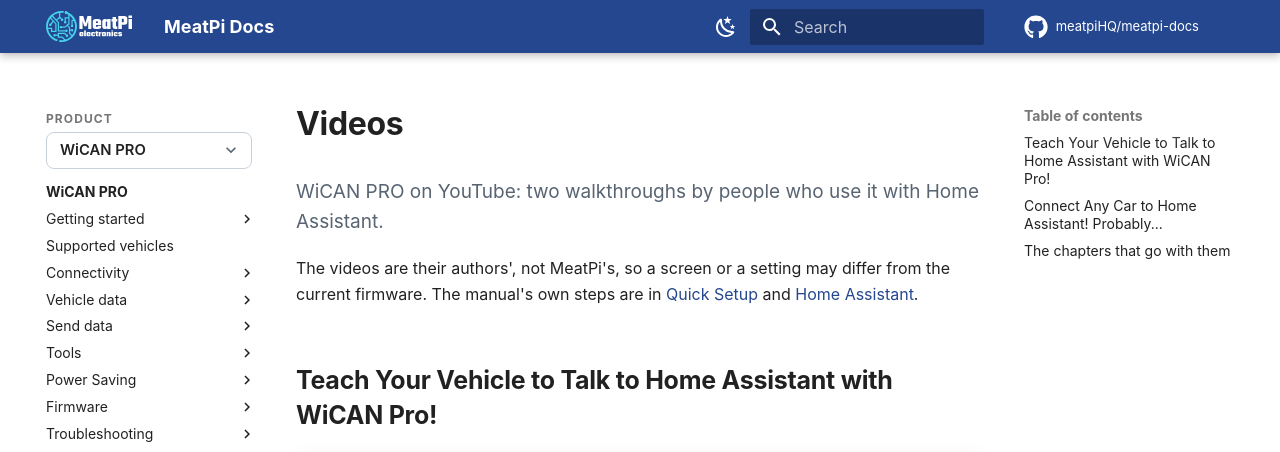
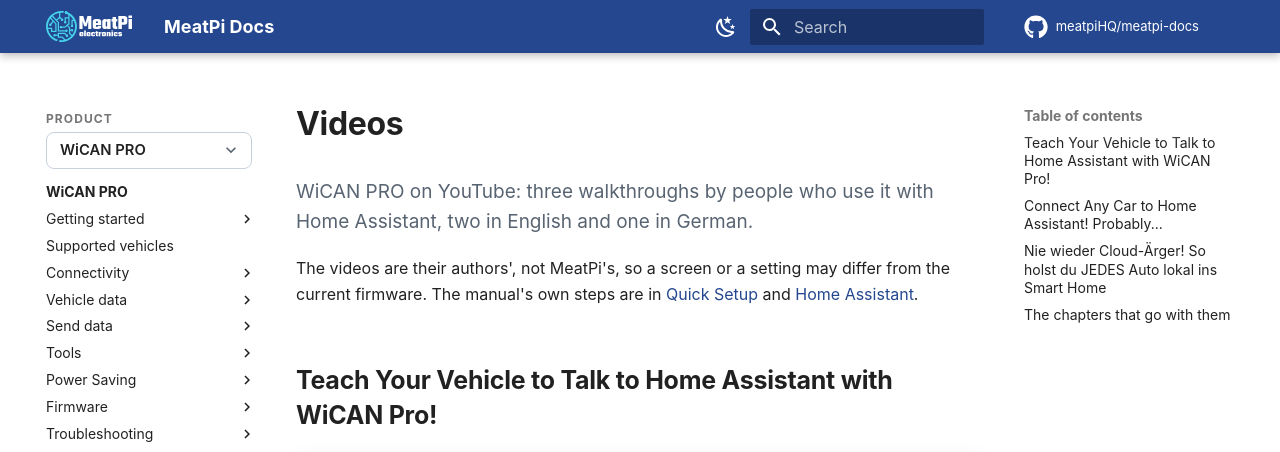
Before and after one commit to meatpiHQ/meatpi-docs, an MkDocs documentation site: the page built from docs/wican-pro/videos.md, in a window 1280 px wide and 1400 px high. Shown: the top 452 px of the window. Built offline with MkDocs 1.6.1 and Material for MkDocs 9.7.7, drawn with Linux system fonts in a browser that asks for light colours; comment, search, counter and statistics services are not loaded; some of the changed text lies outside the part shown; grey boxes are pictures that could not be loaded.

Commit message:
Add the German WiCAN PRO video beside the other two
The SmartHome yourself walkthrough joins the Videos section of the home
page and the Videos page of the WiCAN PRO manual, marked as being in
German. The verification log row counts three embeds.

Co-Authored-By: Claude Fable 5.1 <noreply@anthropic.com>

```diff
--- a/docs/wican-pro/videos.md
+++ b/docs/wican-pro/videos.md
@@ -4,7 +4,7 @@ title: Videos
 
 # Videos
 
-<p class="lead">WiCAN PRO on YouTube: two walkthroughs by people who use it with Home Assistant.</p>
+<p class="lead">WiCAN PRO on YouTube: three walkthroughs by people who use it with Home Assistant, two in English and one in German.</p>
 
 The videos are their authors', not MeatPi's, so a screen or a setting may differ from the current firmware. The manual's own steps are in [Quick Setup](getting-started/quick-setup.md) and [Home Assistant](send-data/home-assistant.md).
 
@@ -22,6 +22,13 @@ The videos are their authors', not MeatPi's, so a screen or a setting may differ
 <figcaption>By The Stock Pot.</figcaption>
 </figure>
 
+## Nie wieder Cloud-Ärger! So holst du JEDES Auto lokal ins Smart Home
+
+<figure class="video">
+<div class="frame"><iframe src="https://www.youtube.com/embed/97avTCEZMZM" title="Nie wieder Cloud-Ärger! So holst du JEDES Auto lokal ins Smart Home" loading="lazy" allow="accelerometer; autoplay; clipboard-write; encrypted-media; gyroscope; picture-in-picture; web-share" referrerpolicy="strict-origin-when-cross-origin" allowfullscreen></iframe></div>
+<figcaption>By SmartHome yourself, in German.</figcaption>
+</figure>
+
 ## The chapters that go with them
 
 - [Quick Setup](getting-started/quick-setup.md): the first start, from the access point to your WiFi.
```
Also changed, not shown: docs/contributing/verification.md (+1 -1 lines), docs/index.md (+6 -1 lines).
